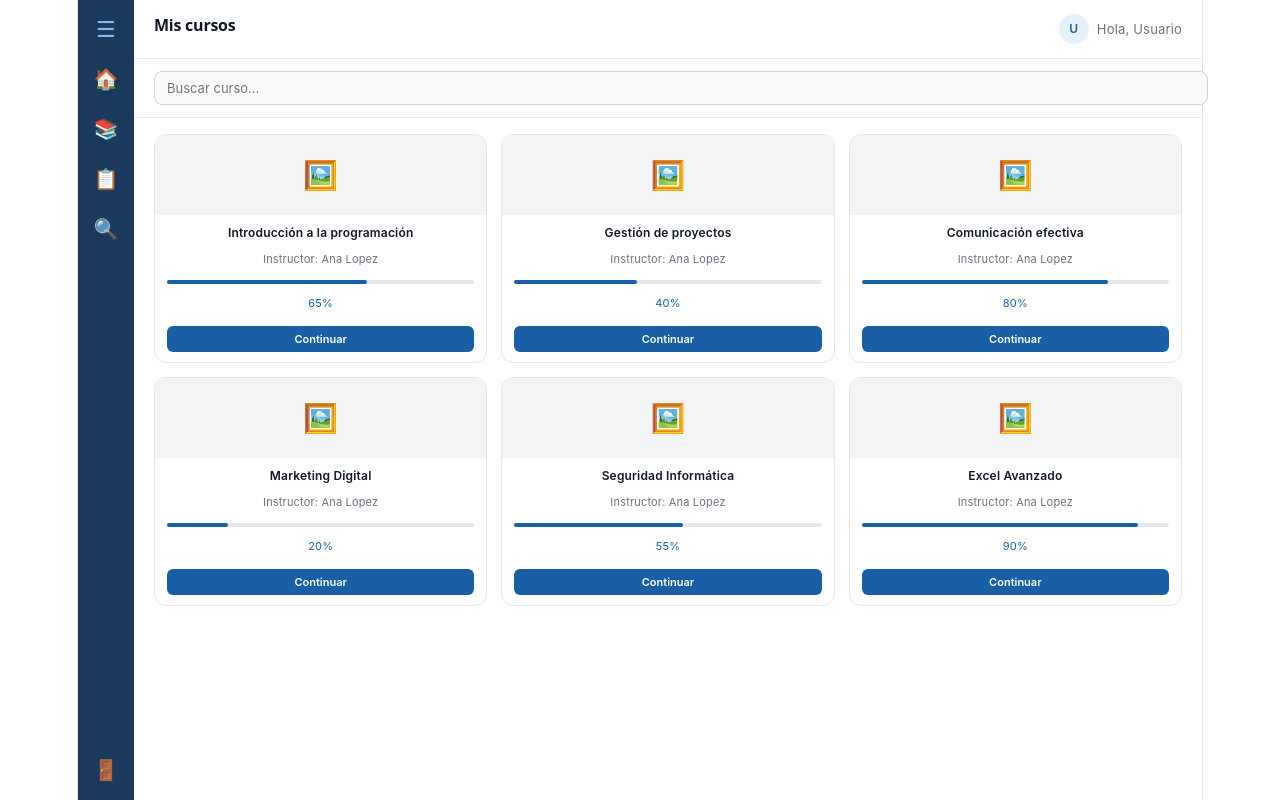
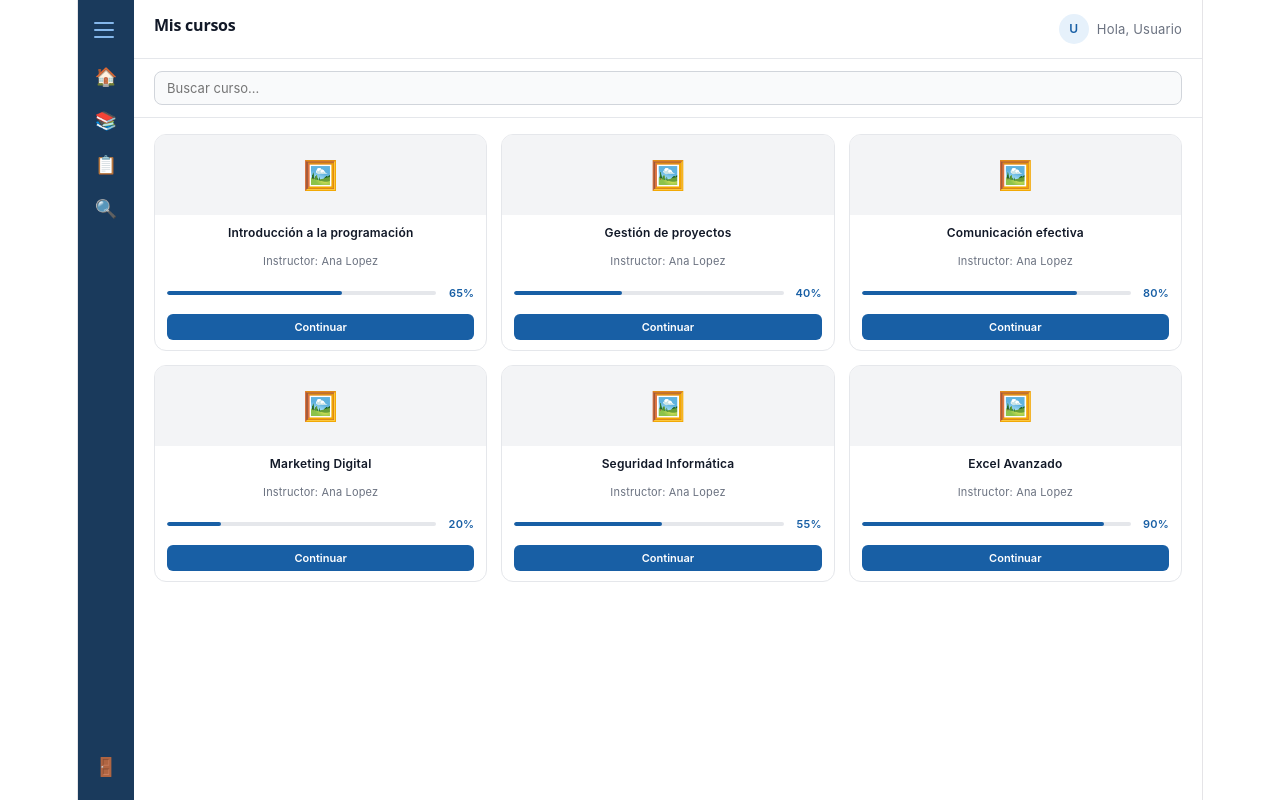
Before and after one commit to anyelohm117/AulaVirtualPro-EqAlfa, a React app in the folder frontend/: page /catalog in a window 1280 px wide. Built offline with nearby package versions, Linux system fonts and the light colour scheme; no server answers; the HTML template or start-up script is replaced by a standard one.

Commit message:
Update CatalogPage.jsx

```diff
--- a/frontend/src/pages/CatalogPage.jsx
+++ b/frontend/src/pages/CatalogPage.jsx
@@ -1,6 +1,7 @@
 import { useState } from "react";
 import { useNavigate } from "react-router-dom";
 import { useAuth } from "../context/AuthContext";
+import ProgressBar from "../components/ProgressBar";
 
 const cursosEjemplo = [
   { id: 1, titulo: "Introducción a la programación", instructor: "Ana Lopez", progreso: 65 },
@@ -11,8 +12,16 @@ const cursosEjemplo = [
   { id: 6, titulo: "Excel Avanzado", instructor: "Ana Lopez", progreso: 90 },
 ];
 
+const NAV_ITEMS = [
+  { icon: "🏠", label: "Inicio",        path: "/catalog" },
+  { icon: "📚", label: "Mi progreso",   path: "/progress" },
+  { icon: "📋", label: "Tareas",        path: "/assignments" },
+  { icon: "🔍", label: "Buscar",        path: "/search" },
+];
+
 export default function CatalogPage() {
   const [busqueda, setBusqueda] = useState("");
+  const [sidebarAbierto, setSidebarAbierto] = useState(false);
   const { usuario, logout } = useAuth();
   const navigate = useNavigate();
 
@@ -22,33 +31,66 @@ export default function CatalogPage() {
 
   return (
     <div style={styles.page}>
-      <div style={styles.sidebar}>
-        <i style={styles.sideIcon}>☰</i>
-        <span style={{ ...styles.sideIcon, fontSize: "20px" }}
-        onClick={() => navigate("/courses")}>
-          🏠
-        </span>
-        <span style={{ ...styles.sideIcon, fontSize: "20px" }}
-        onClick={() => navigate("/progress")}>
-          📚
-        </span>
-        <span style={{ ...styles.sideIcon, fontSize: "20px" }} onClick={() => navigate("/assignments")}>
-          📋
-        </span>
-        <span style={{ ...styles.sideIcon, fontSize: "20px" }} onClick={() => navigate("/search")}>
-          🔍
-        </span>
+      {/* ── Overlay (solo visible cuando sidebar abierto) ── */}
+      {sidebarAbierto && (
+        <div
+          style={styles.overlay}
+          onClick={() => setSidebarAbierto(false)}
+        />
+      )}
+
+      {/* ── Sidebar ── */}
+      <div style={{
+        ...styles.sidebar,
+        width: sidebarAbierto ? "220px" : "56px",
+      }}>
+        {/* Botón hamburguesa */}
+        <button
+          style={styles.hamburger}
+          onClick={() => setSidebarAbierto((v) => !v)}
+          title={sidebarAbierto ? "Cerrar menú" : "Abrir menú"}
+          aria-label={sidebarAbierto ? "Cerrar menú" : "Abrir menú"}
+        >
+          <span style={styles.hLine} />
+          <span style={styles.hLine} />
+          <span style={styles.hLine} />
+        </button>
+
+        {/* Ítems de navegación */}
+        <nav style={styles.nav}>
+          {NAV_ITEMS.map((item) => (
+            <button
+              key={item.path}
+              style={styles.navItem}
+              onClick={() => { navigate(item.path); setSidebarAbierto(false); }}
+              title={item.label}
+            >
+              <span style={styles.navIcon}>{item.icon}</span>
+              {sidebarAbierto && (
+                <span style={styles.navLabel}>{item.label}</span>
+              )}
+            </button>
+          ))}
+        </nav>
+
+        {/* Cerrar sesión al fondo */}
         <div style={{ marginTop: "auto" }}>
-          <span
-            style={{ ...styles.sideIcon, fontSize: "20px", cursor: "pointer" }}
-            onClick={logout}
+          <button
+            style={styles.navItem}
+            onClick={() => { logout(); navigate("/login"); }}
             title="Cerrar sesión"
           >
-            🚪
-          </span>
+            <span style={styles.navIcon}>🚪</span>
+            {sidebarAbierto && (
+              <span style={{ ...styles.navLabel, color: "#f87171" }}>
+                Cerrar sesión
+              </span>
+            )}
+          </button>
         </div>
       </div>
 
+      {/* ── Contenido principal ── */}
       <div style={styles.main}>
         <div style={styles.topbar}>
           <h2 style={styles.topTitle}>Mis cursos</h2>
@@ -82,15 +124,7 @@ export default function CatalogPage() {
                 <div style={styles.cardBody}>
                   <p style={styles.cardTitle}>{curso.titulo}</p>
                   <p style={styles.cardInstructor}>Instructor: {curso.instructor}</p>
-                  <div style={styles.progressWrap}>
-                    <div
-                      style={{
-                        ...styles.progressFill,
-                        width: `${curso.progreso}%`,
-                      }}
-                    />
-                  </div>
-                  <p style={styles.progressPct}>{curso.progreso}%</p>
+                  <ProgressBar value={curso.progreso} height={4} />
                   <button
                     style={styles.btnContinuar}
                     onClick={() => navigate(`/course/${curso.id}`)}
@@ -113,26 +147,83 @@ const styles = {
     minHeight: "100vh",
     fontFamily: "Inter, sans-serif",
     backgroundColor: "#f0f4f8",
+    position: "relative",
+  },
+  overlay: {
+    position: "fixed",
+    inset: 0,
+    zIndex: 10,
+    backgroundColor: "rgba(0,0,0,0.25)",
   },
   sidebar: {
-    width: "56px",
     backgroundColor: "#1a3a5c",
     display: "flex",
     flexDirection: "column",
+    alignItems: "flex-start",
+    padding: "12px 0",
+    gap: "4px",
+    transition: "width 0.22s ease",
+    overflow: "hidden",
+    flexShrink: 0,
+    position: "relative",
+    zIndex: 20,
+  },
+  hamburger: {
+    display: "flex",
+    flexDirection: "column",
+    gap: "5px",
+    padding: "10px 16px",
+    background: "none",
+    border: "none",
+    cursor: "pointer",
+    width: "56px",
+    flexShrink: 0,
+  },
+  hLine: {
+    display: "block",
+    width: "20px",
+    height: "2px",
+    backgroundColor: "#85B7EB",
+    borderRadius: "2px",
+  },
+  nav: {
+    display: "flex",
+    flexDirection: "column",
+    width: "100%",
+    gap: "2px",
+    padding: "4px 0",
+  },
+  navItem: {
+    display: "flex",
     alignItems: "center",
-    padding: "16px 0",
-    gap: "24px",
+    gap: "12px",
+    padding: "10px 16px",
+    background: "none",
+    border: "none",
+    cursor: "pointer",
+    width: "100%",
+    textAlign: "left",
+    borderRadius: "0",
+    whiteSpace: "nowrap",
   },
-  sideIcon: {
-    fontSize: "22px",
-    color: "#85B7EB",
-    cursor: "pointer",
+  navIcon: {
+    fontSize: "18px",
+    width: "24px",
+    textAlign: "center",
+    flexShrink: 0,
+  },
+  navLabel: {
+    fontSize: "13px",
+    fontWeight: "500",
+    color: "#d1e8fa",
+    fontFamily: "Inter, sans-serif",
   },
   main: {
     flex: 1,
     display: "flex",
     flexDirection: "column",
     backgroundColor: "#fff",
+    minWidth: 0,
   },
   topbar: {
     display: "flex",
@@ -181,6 +272,7 @@ const styles = {
     color: "#111827",
     outline: "none",
     fontFamily: "Inter, sans-serif",
+    boxSizing: "border-box",
   },
   grid: {
     padding: "16px 20px",
@@ -204,34 +296,19 @@ const styles = {
   },
   cardBody: {
     padding: "10px 12px",
+    display: "flex",
+    flexDirection: "column",
+    gap: "6px",
   },
   cardTitle: {
     fontSize: "12px",
     fontWeight: "600",
     color: "#111827",
-    marginBottom: "4px",
     lineHeight: "1.4",
   },
   cardInstructor: {
     fontSize: "11px",
     color: "#6b7280",
-    marginBottom: "8px",
-  },
-  progressWrap: {
-    height: "4px",
-    backgroundColor: "#e5e7eb",
-    borderRadius: "2px",
-    marginBottom: "6px",
-  },
-  progressFill: {
-    height: "100%",
-    borderRadius: "2px",
-    backgroundColor: "#185FA5",
-  },
-  progressPct: {
-    fontSize: "11px",
-    color: "#185FA5",
-    marginBottom: "8px",
   },
   btnContinuar: {
     width: "100%",
@@ -244,6 +321,7 @@ const styles = {
     fontWeight: "600",
     cursor: "pointer",
     fontFamily: "Inter, sans-serif",
+    marginTop: "2px",
   },
   empty: {
     fontSize: "13px",
```
